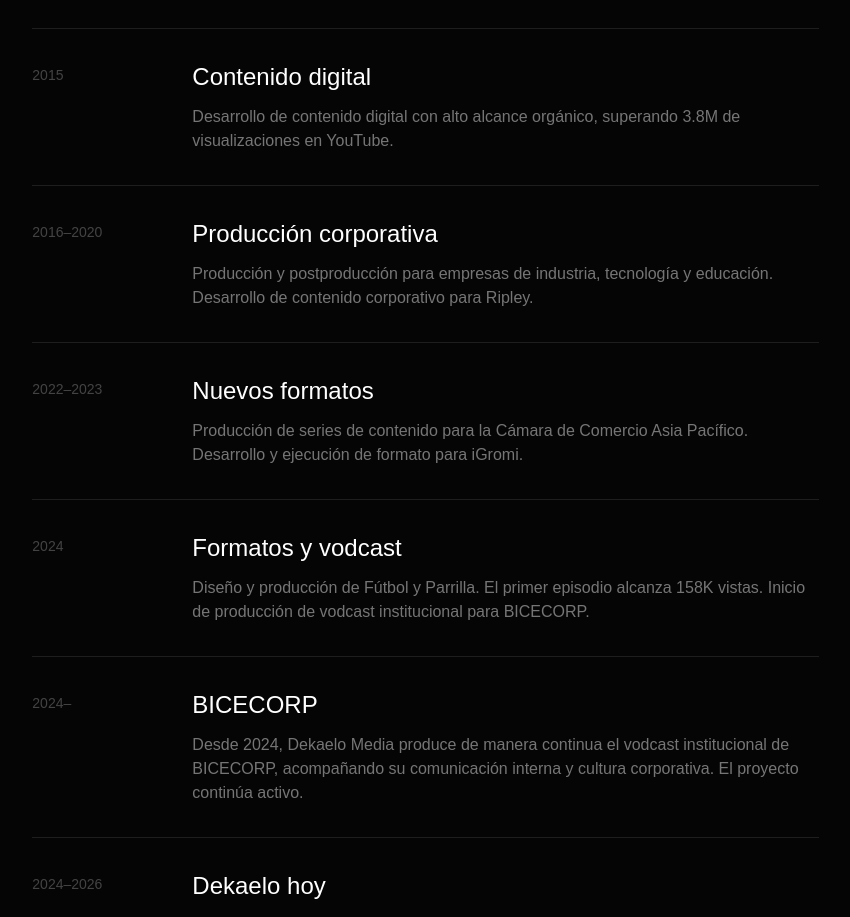
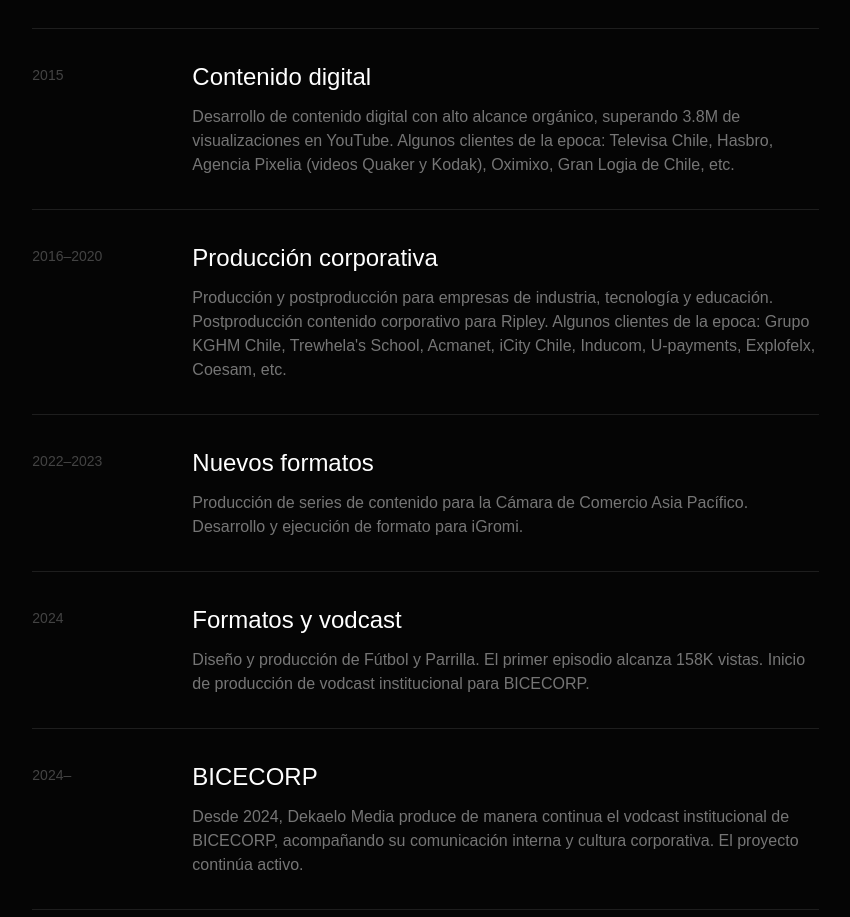
Before and after one commit to TronxGroup/Dekaelo-Media, a Next.js app: page /quienes-somos in a window 1280 px wide. Shown: the part 2429-3346 px from the top of the page, without its empty margins (421-1271 px from the left). Built offline with nearby package versions, Linux system fonts and the light colour scheme.

Commit message:
Update page.tsx

```diff
--- a/app/quienes-somos/page.tsx
+++ b/app/quienes-somos/page.tsx
@@ -21,12 +21,12 @@ const milestones = [
   {
     year: "2015",
     title: "Contenido digital",
-    text: "Desarrollo de contenido digital con alto alcance orgánico, superando 3.8M de visualizaciones en YouTube.",
+    text: "Desarrollo de contenido digital con alto alcance orgánico, superando 3.8M de visualizaciones en YouTube. Algunos clientes de la epoca:  Televisa Chile, Hasbro, Agencia Pixelia (videos Quaker y Kodak), Oximixo, Gran Logia de Chile, etc.",
   },
   {
     year: "2016–2020",
     title: "Producción corporativa",
-    text: "Producción y postproducción para empresas de industria, tecnología y educación. Desarrollo de contenido corporativo para Ripley.",
+    text: "Producción y postproducción para empresas de industria, tecnología y educación. Postproducción contenido corporativo para Ripley. Algunos clientes de la epoca:  Grupo KGHM Chile, Trewhela's School, Acmanet, iCity Chile, Inducom, U-payments, Explofelx, Coesam, etc. ",
   },
   {
     year: "2022–2023",
@@ -42,11 +42,6 @@ const milestones = [
     year: "2024–",
     title: "BICECORP",
     text: "Desde 2024, Dekaelo Media produce de manera continua el vodcast institucional de BICECORP, acompañando su comunicación interna y cultura corporativa. El proyecto continúa activo.",
-  },
-  {
-    year: "2024–2026",
-    title: "Dekaelo hoy",
-    text: "Desarrollo de nuevos formatos y lanzamiento de Tronx Media con Reality Day, serie documental original.",
   },
   {
     year: "2026–",
```
